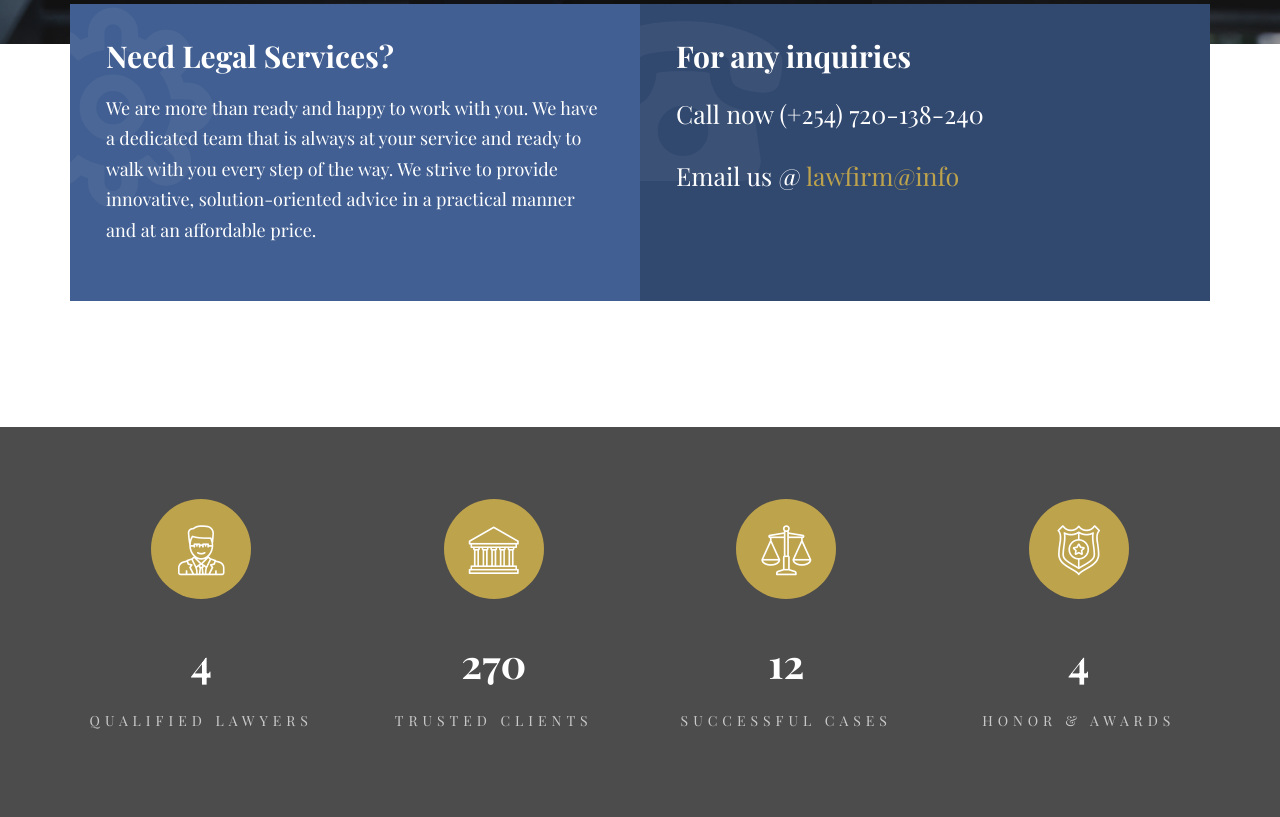
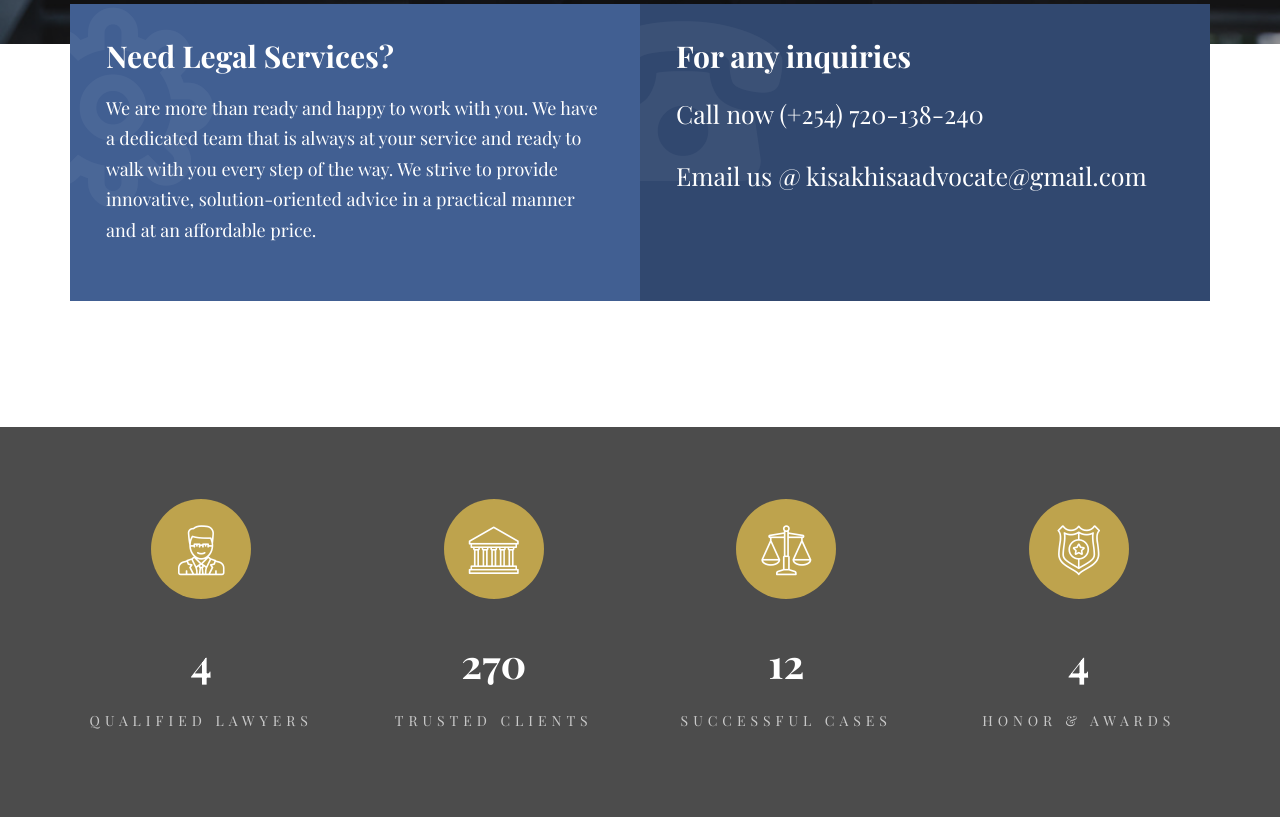
Before and after one commit to gabrieladams/kisa-and-khisa-advocate, a plain HTML site: page index.html in a window 1280 px wide. Shown: the part 863-1680 px from the top of the page. Drawn offline with nearby package versions, Linux system fonts and the light colour scheme; files whose address does not match are found by name.

Commit message:
Update index.html

```diff
--- a/index.html
+++ b/index.html
@@ -129,7 +129,7 @@
                         <span class="icon"><i class="icon-old-phone"></i></span>
                         <h2>For any inquiries</h2>
                         <p style="font-size: 25px;">Call now (+254) 720-138-240</p>
-                        <p style="font-size: 25px;">Email us @ <a href="#">lawfirm@info</a></p>
+                        <p style="font-size: 25px;">Email us @ kisakhisaadvocate@gmail.com</p>
                     </div>
                 </div>
             </div>
@@ -410,7 +410,7 @@
                         <ul class="colorlib-footer-links">
                             <li>View Park Towers, <br> Uhuru Highway</li>
                             <li>(+254) 720-138-240</li>
-                            <li><a href="mailto:info@yoursite.com">info@yoursite.com</a></li>
+                            <li>kisakhisaadvocate@gmail.com</li>
                         </ul>
                     </div>
                 </div>
```
